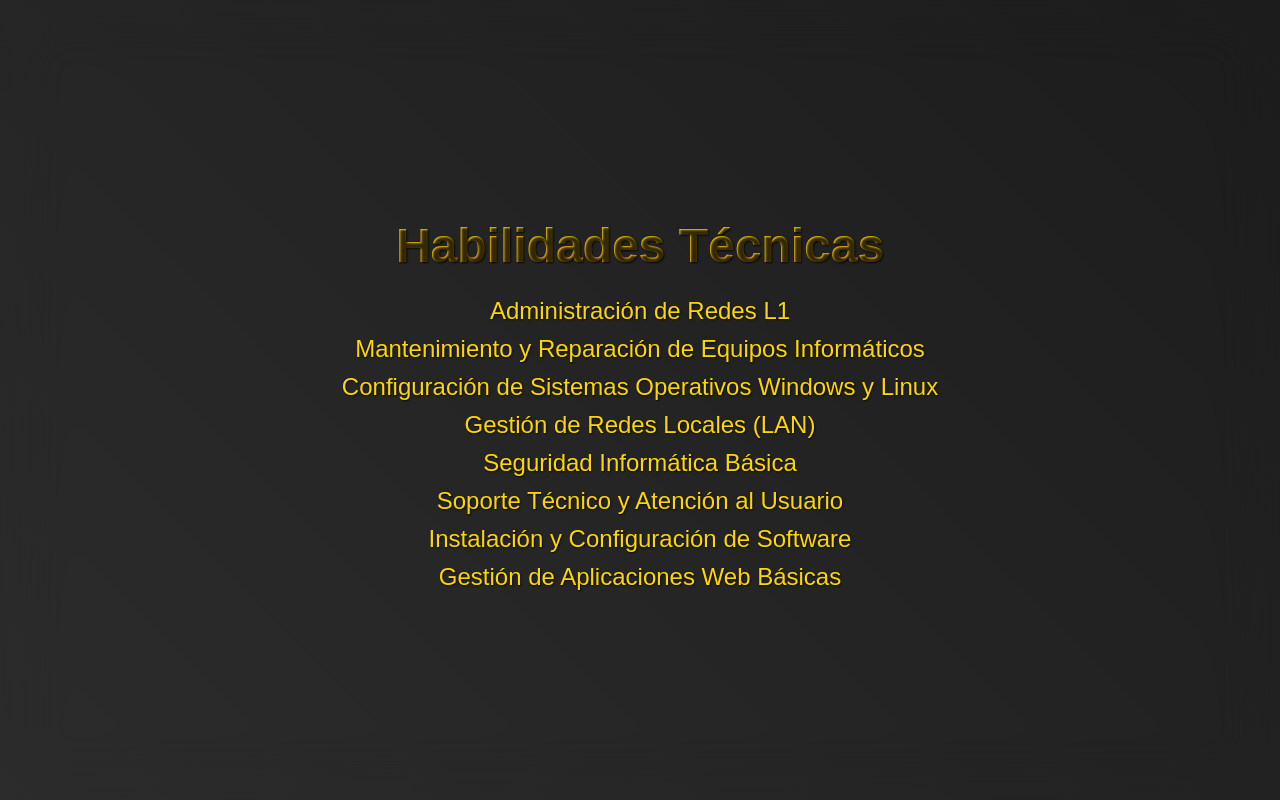
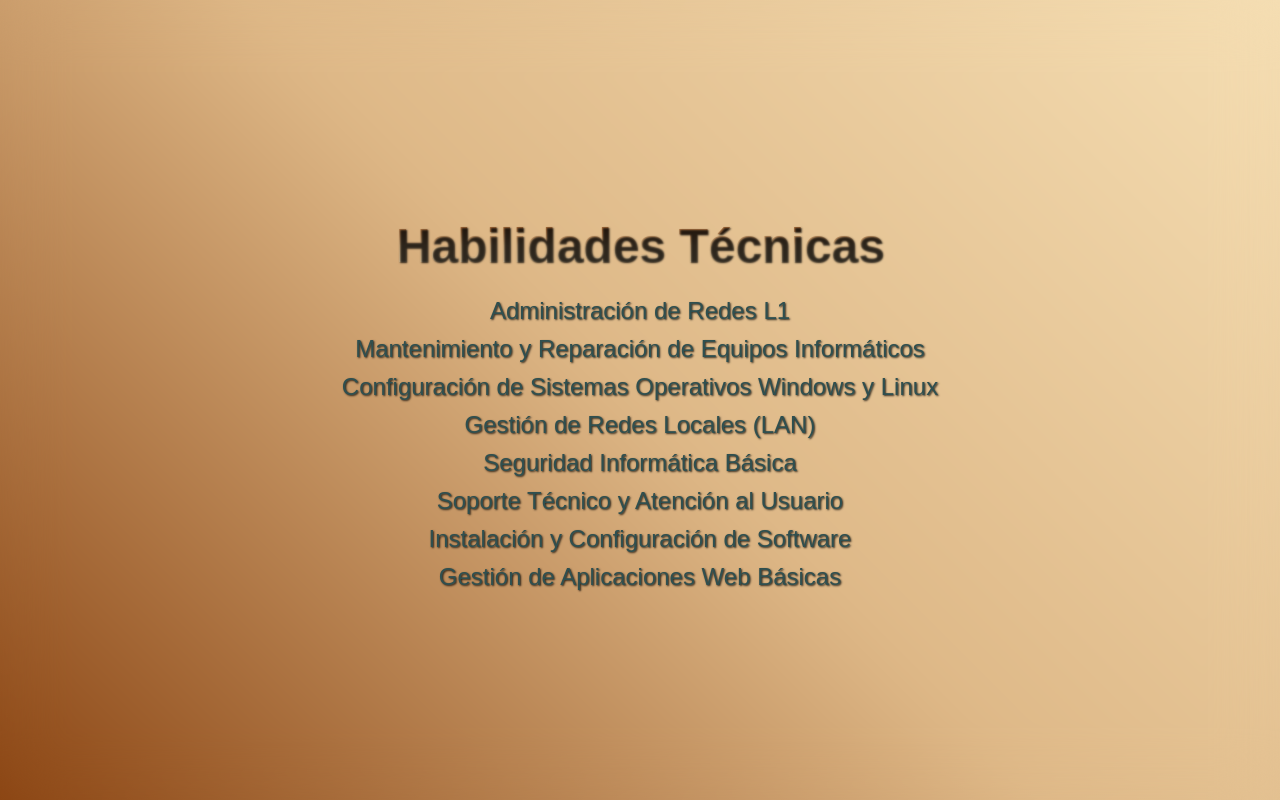
Before and after one commit to b0r0nd0ng0/Habilidades-lkdn-abc, a plain HTML site: page index.html in a window 1280 px wide. Drawn offline with Linux system fonts and the light colour scheme.

Commit message:
Update styles.css

```diff
--- a/styles.css
+++ b/styles.css
@@ -6,21 +6,22 @@
     justify-content: center;
     align-items: center;
     height: 100vh;
-    background: linear-gradient(45deg, #2c2c2c, #1c1c1c);
+    background: linear-gradient(45deg, #8B4513, #DEB887, #F5DEB3); /* Marrón, color crema y arena */
     background-size: cover;
     background-position: center;
+    color: #2F4F4F; /* Antracita */
 }
 
 .container {
     text-align: center;
-    color: #ffd700;
+    color: #2F4F4F; /* Antracita */
     text-shadow: 1px 1px 2px rgba(0, 0, 0, 0.8);
 }
 
 h1 {
     font-size: 3em;
     margin-bottom: 20px;
-    background: -webkit-linear-gradient(#ffd700, #ffb700);
+    background: -webkit-linear-gradient(#8B4513, #DEB887, #F5DEB3); /* Marrón, color crema y arena */
     -webkit-background-clip: text;
     -webkit-text-fill-color: transparent;
 }
@@ -29,6 +30,7 @@
     list-style: none;
     padding: 0;
     font-size: 1.5em;
+    color: #2F4F4F; /* Antracita */
 }
 
 li {
@@ -42,7 +44,7 @@
     left: 0;
     width: 100%;
     height: 100%;
-    background: linear-gradient(45deg, #2c2c2c, #1c1c1c);
+    background: linear-gradient(45deg, #8B4513, #DEB887, #F5DEB3); /* Marrón, color crema y arena */
     filter: blur(30px);
     z-index: -1;
 }
@@ -54,6 +56,6 @@
     left: 0;
     width: 100%;
     height: 100%;
-    background: linear-gradient(45deg, rgba(44, 44, 44, 0.6), rgba(28, 28, 28, 0.6));
+    background: linear-gradient(45deg, rgba(139, 69, 19, 0.6), rgba(222, 184, 135, 0.6), rgba(245, 222, 179, 0.6)); /* Marrón, color crema y arena */
     z-index: -2;
 }
```
